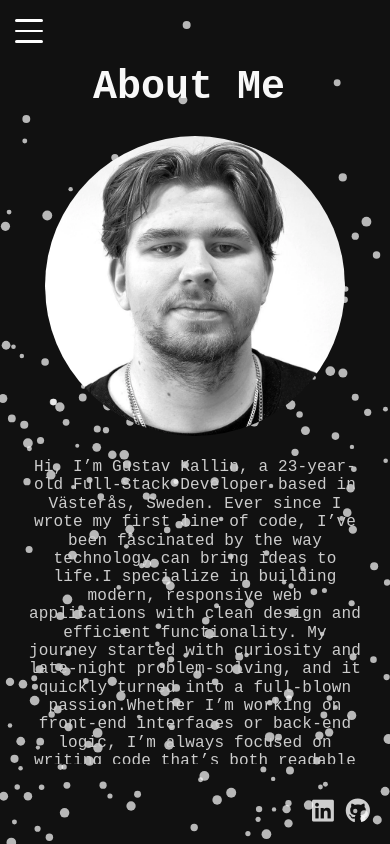
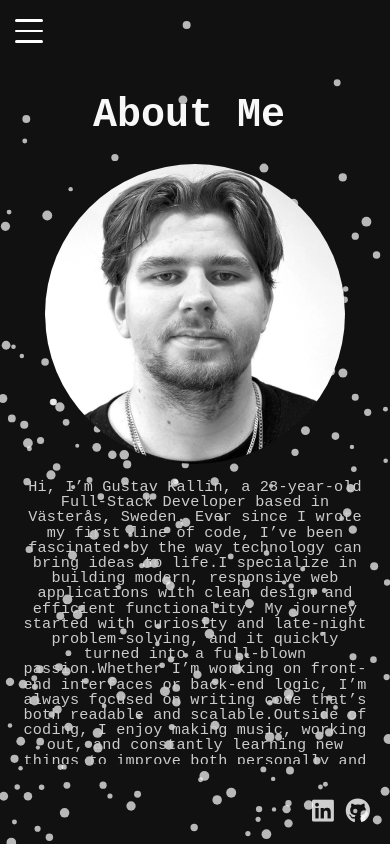
Before and after one commit to KallinDev/portfolio-react, a React (Vite) app: page /about in a window 390 px wide. Built offline with nearby package versions, Linux system fonts and the light colour scheme.

Commit message:
fixed responsive issues

```diff
--- a/src/index.css
+++ b/src/index.css
@@ -633,12 +633,10 @@ body {
    ========================= */
 @media (max-width: 600px) {
   .about-description {
-    font-size: 1rem;
-    line-height: 1.15;
+    font-size: 0.95rem;
+    line-height: 1.0;
     max-width: 98vw;
-    padding: 0 2vw;
-    margin-top: 6px;
-    margin-bottom: 50px;
+    padding-bottom: 50px !important;
     letter-spacing: 0.01em;
   }
   .about-description p {
```
